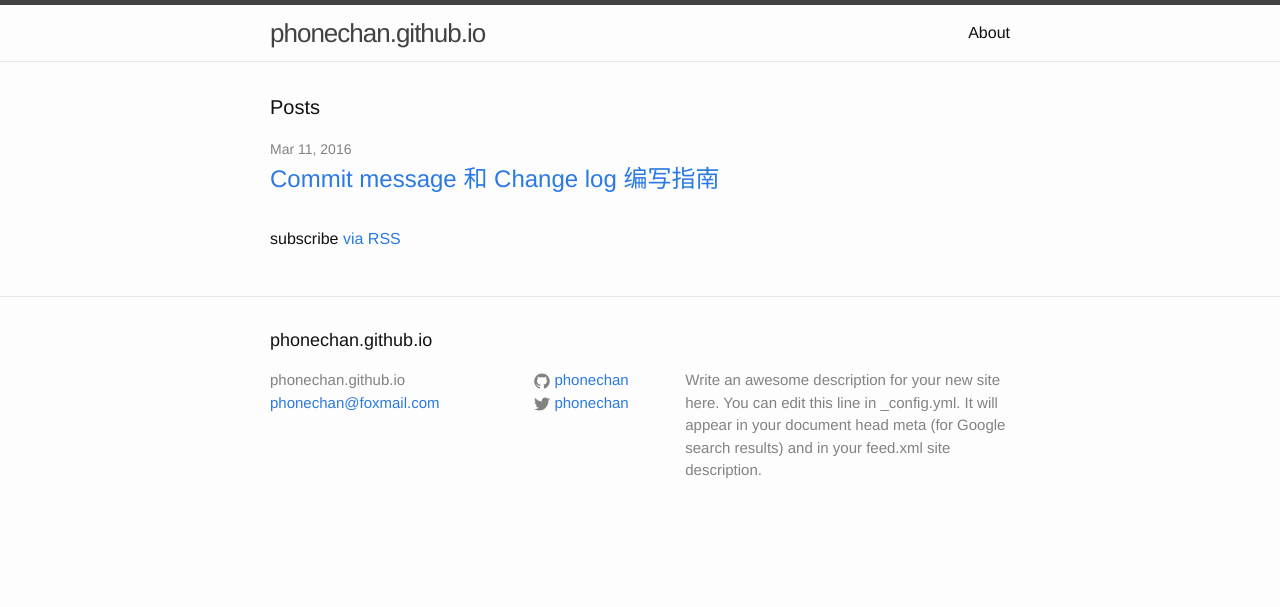
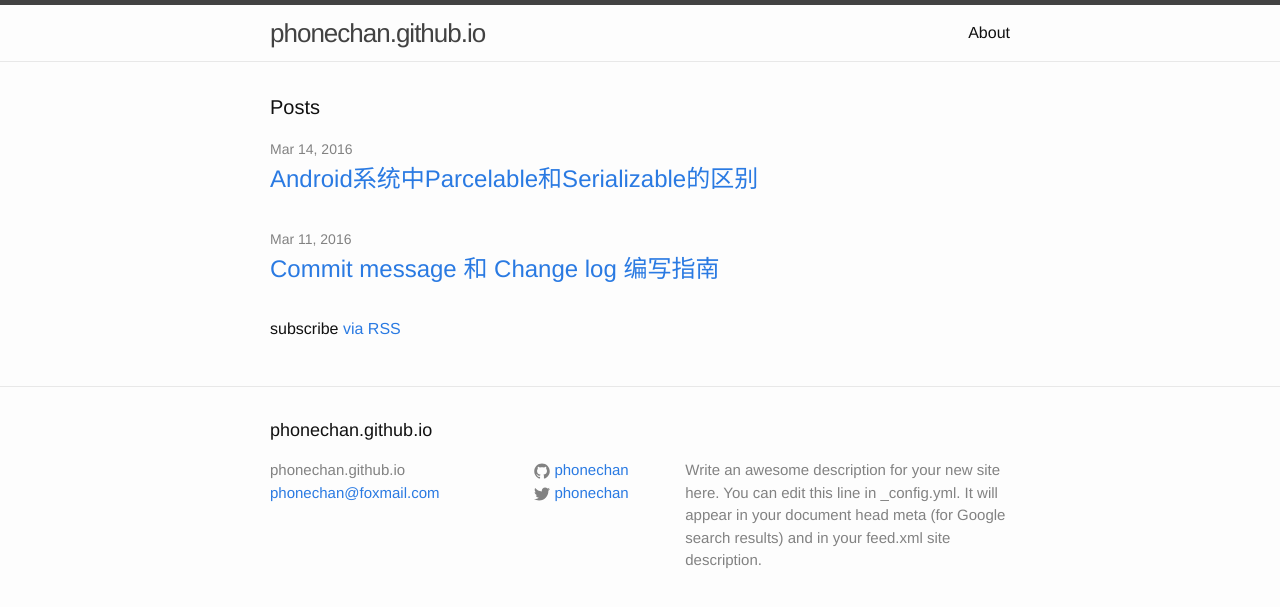
Before and after one commit to phonechan/phonechan.github.io, a Jekyll site: the page built from index.html, in a window 1280 px wide. Shown: the top 607 px of the page. Built offline with Jekyll 4.4.1, drawn with Linux system fonts in a browser that asks for light colours; some of the changed lines change nothing that is shown.

Commit message:
doc : add new blog

````diff
--- /dev/null
+++ b/_posts/2016-03-14-parcelable-serializable.markdown
@@ -0,0 +1,146 @@
+---
+layout: post
+title:  "Android系统中Parcelable和Serializable的区别"
+date:   2016-03-14 11:26:05 +0800
+categories: jekyll update
+---
+
+
+进行Android开发的时候，我们都知道，不能将对象的引用传递给activity或者fragment，我们需要将这些对象放到一个Intent或者Bundle里面，然后传递。通过Android的API文档，我们知道传递对象时需要对我们的对象进行`Parcelable`化或者`Serializable`化。作为java开发者，相信大家都对Serializable机制有一定的了解，那么为什么还需要Parcelable呢？
+
+为了回答这个问题，让我们分别来看看这两者的差异。
+
+## Serializable, 简单易用
+
+```java
+public class SerializableDeveloper implements Serializable{
+  String name;
+  int years;
+  List<Skill> skillSet;
+  float favorite;
+
+  static class Skill implements Serializable{
+    String name;
+    boolean related;
+  }
+}
+```
+
+`Serializable`的迷人之处在于你只需要对某个类以及它的属性实现Serializable接口即可。Serializable接口是一种标识性接口（`marker interface`），这意味着无需实现方法，java便会对这个对象进行高效的序列化操作。
+
+这种方法的缺点是使用了反射，序列化的过程比较慢。这种机制会在序列化的时候创建许多的临时对象，容易触发
+垃圾回收。
+
+## Parcelable, 速度至上
+
+```java
+class ParcelableDeveloper implements Parcelable{
+  String name;
+  int years;
+  List<Skill> skillSet;
+  float favorite;
+
+  ParcelableDeveloper(Parcel in){
+    this.name = in.readString();
+    this.years = in.readInt();
+    this.skillSet = new ArrayList<Skill>();
+    in.readTypedList(skillSet, Skill.CREATOR);
+    this.favorite = in.readFloat();
+  }
+
+  void writeToParcel(Parcel dest, int flags){
+    dest.writeString(name);
+    dest.writeInt(years);
+    dest.writeTypedList(skillSet);
+    dest.writeFloat(favorite);
+  }
+
+  int describeContents(){
+    return 0;
+  }
+
+  static final Parcelable.Creator<ParcelableDeveloper> CREATOR
+            = new Parcelable.Creator<ParcelableDeveloper>() {
+
+        ParcelableDeveloper createFromParcel(Parcel in) {
+            return new ParcelableDeveloper(in);
+        }
+
+        ParcelableDeveloper[] newArray(int size) {
+            return new ParcelableDeveloper[size];
+        }
+    };
+
+  static class Skill implements Parcelable {
+      String name;
+      boolean related;
+
+      Skill(Parcel in) {
+          this.name = in.readString();
+          this.related = (in.readInt() == 1);
+      }
+
+      @Override
+      void writeToParcel(Parcel dest, int flags) {
+          dest.writeString(name);
+          dest.writeInt(related ? 1 : 0);
+      }
+
+      static final Parcelable.Creator<Skill> CREATOR
+          = new Parcelable.Creator<Skill>() {
+
+          Skill createFromParcel(Parcel in) {
+              return new Skill(in);
+          }
+
+          Skill[] newArray(int size) {
+              return new Skill[size];
+          }
+      };
+
+      @Override
+      int describeContents() {
+          return 0;
+      }
+  }
+}
+```
+
+根据Google工程师的说法，这些代码会运行的特别快。原因之一就是我们已经很清楚的知道了序列化得过程，而不需要使用反射来推断。同时为了更快的进行序列化，对象的代码也需要高度的优化。
+
+因此，很明显实现Parcelable并不容易。实现Parcelable接口需要写大量的模板代码，这使得对象代码变得难以阅读和维护。
+
+## 速度测试
+
+当然，我们还是想知道到底Parcelable相对于Serializable要快多少。
+
+### 测试方法
+
+> * 1、 通过将一个对象放到一个`Bundle`里面然后调用`writeToParcel(Parcel, int)`方法，来模拟传递对象给一个activity的过程，然后再把这个对象取出来。
+> * 2、 在一个循环里面运行1000次
+> * 3、 两种方法分别测试10次来减少内存整理、CPU被其他应用占用等情况的干扰。
+> * 4、 参与测试的对象就是上面代码中的SerializableDeveloper和ParcelableDeveloper。
+> * 5、 在多种Android手机上进行测试
+
+### 测试结果
+
+![](/image/img20160314000.png)
+
+
+> || *测试机型*             || *Serializable* || *Parcelable* || *提升倍数* ||
+> || LG Nexus 4 – Android 4.2.2       ||1.8539ms    ||0.1824ms   ||11.80倍||
+> || Samsung Nexus 10 – Android 4.2.2 ||1.0004ms    ||0.0850ms   ||10.16倍||
+> || HTC Desire Z – Android 2.3.3     ||5.1224ms    ||0.2938ms   ||17.36倍||
+
+------
+
+
+#### *由此可以得出: Parcelable 比 Serializable快了10多倍。有趣的是，即使在Nexus 10这样性能强悍的硬件上，一个相当简单的对象的序列化和反序列化的过程要花将近一毫秒。*
+
+## 总结
+
+如果你想成为一个优秀的软件工程师，你需要多花点时间来实现 Parcelable ，因为这将会为你对象的序列化过程快10多倍，而且占用较少的资源。
+
+但是大多数情况下， Serializable 的龟速不会太引人注目。你想偷点懒就用它吧，不过要记得serialization是一个比较耗资源的操作，尽量少使用。
+
+如果你想要传递一个包含许多对象的列表，那么整个序列化的过程的时间开销可能会超过一秒，这会让屏幕转向的时候变得很卡顿。
````
Also changed, not shown: _posts/2016-03-11-commit-message.markdown (line endings or trailing spaces), image/img20160314000.png (added), 5 other files.
